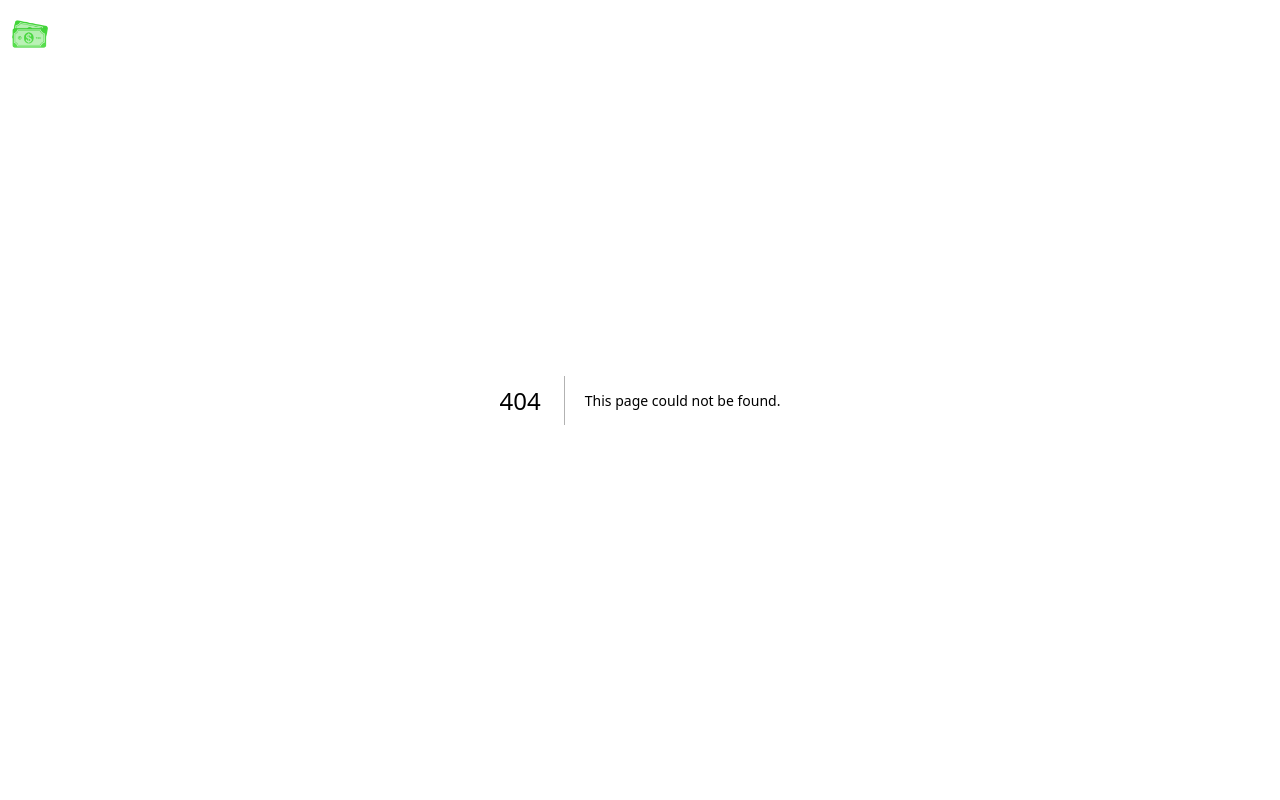
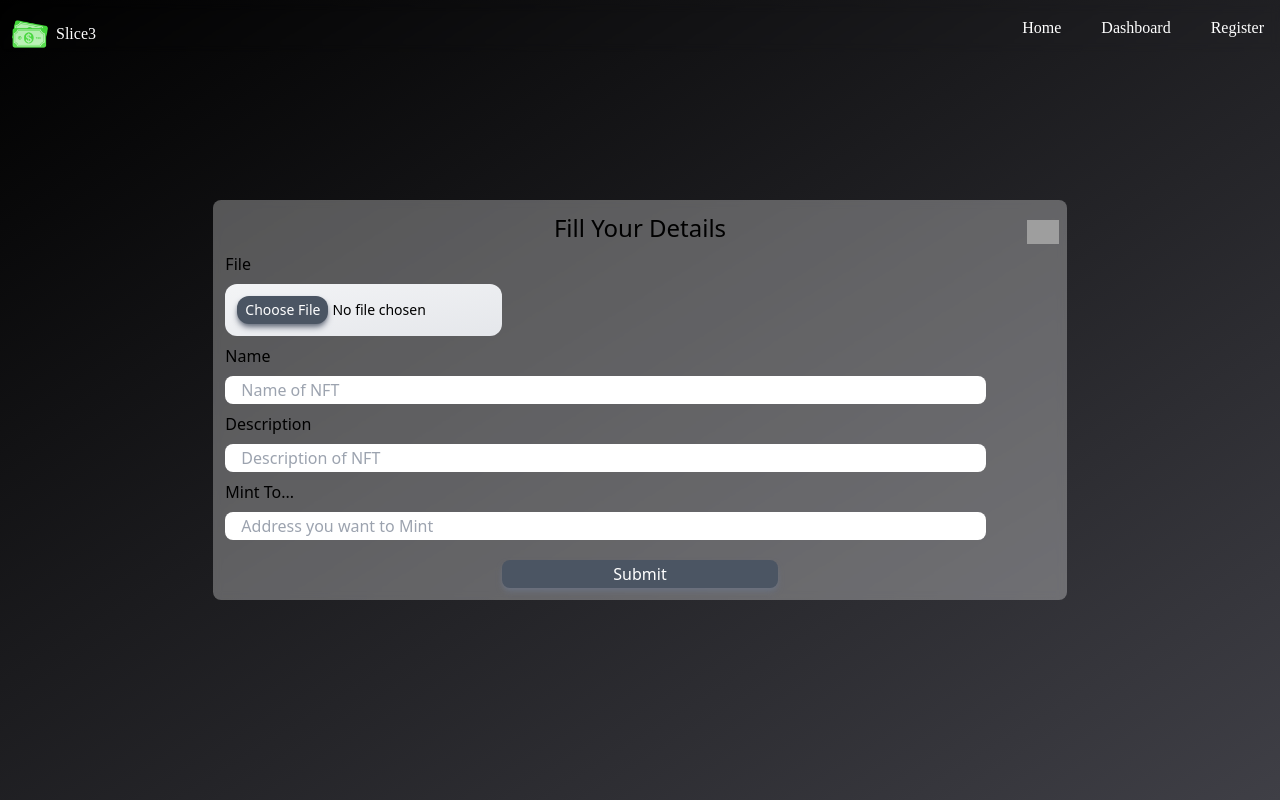
Before and after one commit to dinesh11515/slice3, a Next.js app in the folder frontend/: page /Register in a window 1280 px wide. Before the commit this address had no page. Built offline with nearby package versions, Linux system fonts and the light colour scheme; no server answers; grey boxes are pictures that could not be loaded; a web font is replaced by a local one.

Commit message:
stashing

```diff
--- /dev/null
+++ b/frontend/pages/Register.tsx
@@ -0,0 +1,104 @@
+import React, { ChangeEvent, useState, useRef } from "react";
+
+
+interface MyVals {
+  file: Blob | string;
+  name: string;
+  description: string;
+  contract: string;
+}
+
+type boolset = {
+  set : React.Dispatch<React.SetStateAction<any>>
+}
+export default function Publish({ set } : boolset) {
+  const formEL = useRef<HTMLFormElement>(null!);
+  const tokens = process.env.NEXT_PUBLIC_TOKEN;
+
+  const [allInfo, setAllInfo] = useState<MyVals>({
+    file: "",
+    name: "",
+    description: "",
+    contract: "",
+  });
+ function close(val :any){
+   set(val)
+ }
+
+
+  function handleInput(e: any) {
+    setAllInfo((prev) => {
+      return {
+        ...prev,
+        [e.target.name]: e.target.value,
+      };
+    });
+  }
+
+
+
+  return (
+    <div className="bg-gradient-to-br from-black to-zinc-700 min-h-screen w-full bg-cover bg-no-repeat flex  items-center justify-center ">
+      <form
+        onSubmit={(e: any) => {
+          e.preventDefault();
+
+          formEL.current.reset();
+
+        }}
+        className="flex w-11/12 md:w-2/3 rounded-lg bg-white/30 backdrop-blur-sm flex-col items-start p-3 justify-center"
+        ref={formEL}
+      >
+        <span onClick={()=> close(false)} className="w-full float-right">
+          <img src="/images/cross1.png" alt="cross" className="absolute w-12 ml-auto cursor-pointer right-0 p-2" />
+        </span>
+        <h5 className="md:text-2xl text-xl mx-auto text-center w-full">
+          Fill Your Details
+        </h5>
+        <h6 className="mt-2">File</h6>
+        <input
+          type="file"
+          id="file"
+          name="file"
+          accept="image/*"
+
+          className="file:bg-gray-600 file:border-none file:p-2 file:py-1 file:shadow-md file:shadow-gray-500 file:text-white file:px-2 file:rounded-xl bg-gradient-to-br from-gray-100 to-gray-200 p-3 rounded-xl text-sm my-2 w-11/12 md:w-2/6"
+        />
+
+        <h6>Name</h6>
+        <input
+          type="text"
+          id="name"
+          name="name"
+          placeholder="Name of NFT"
+          onChange={handleInput}
+          className="w-11/12 text-start px-4 rounded-lg p-0.5 my-2"
+        />
+        <h6>Description</h6>
+        <input
+          placeholder="Description of NFT"
+          className="w-11/12 text-start px-4 rounded-lg p-0.5 my-2"
+          type="text"
+          id="discription"
+          name="description"
+          onChange={handleInput}
+        />
+        <h6>Mint To...</h6>
+        <input
+          placeholder="Address you want to Mint"
+          className="w-11/12 text-start px-4 rounded-lg p-0.5 my-2 "
+          type="text"
+          id="contract"
+          name="contract"
+          onChange={handleInput}
+        />
+        <button
+          className="bg-gray-600 shadow-md shadow-gray-500 rounded-lg py-0.5 px-2 text-white transition-all duration-300 ease-linear mt-3 hover:bg-gray-400  mx-auto w-11/12 md:w-2/6"
+          type="submit"
+        >
+          Submit
+        </button>
+      </form>
+    </div>
+  );
+}
```
